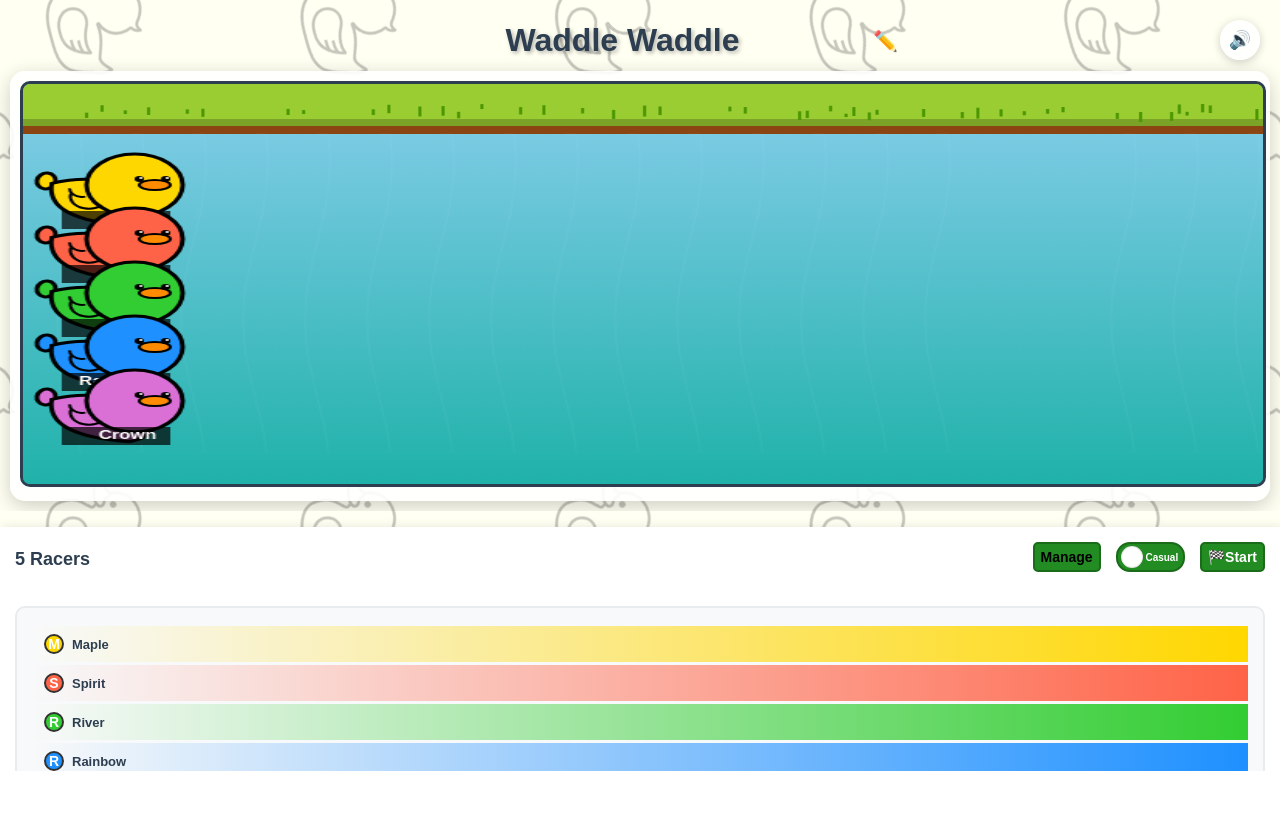
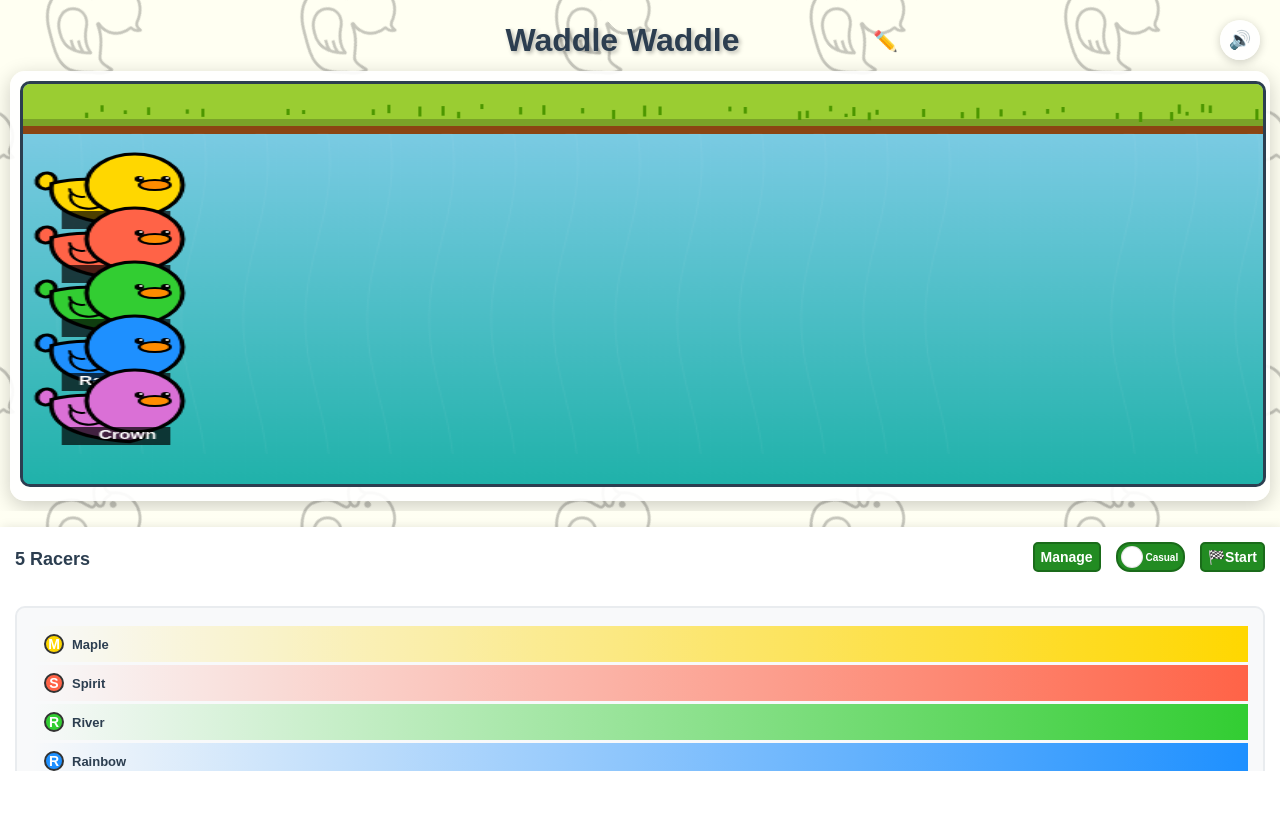
Before and after one commit to ghervis/waddle, a plain HTML site: page index.html in a window 1280 px wide. Drawn offline with Linux system fonts and the light colour scheme; no server answers.

Commit message:
change manage button font color to white

```diff
--- a/styles.css
+++ b/styles.css
@@ -111,6 +111,7 @@ body:before {
 
 .manage-btn {
   margin-right: 10px;
+  color: #ffffff;
 }
 
 /* Race Mode Toggle Slider */
```
